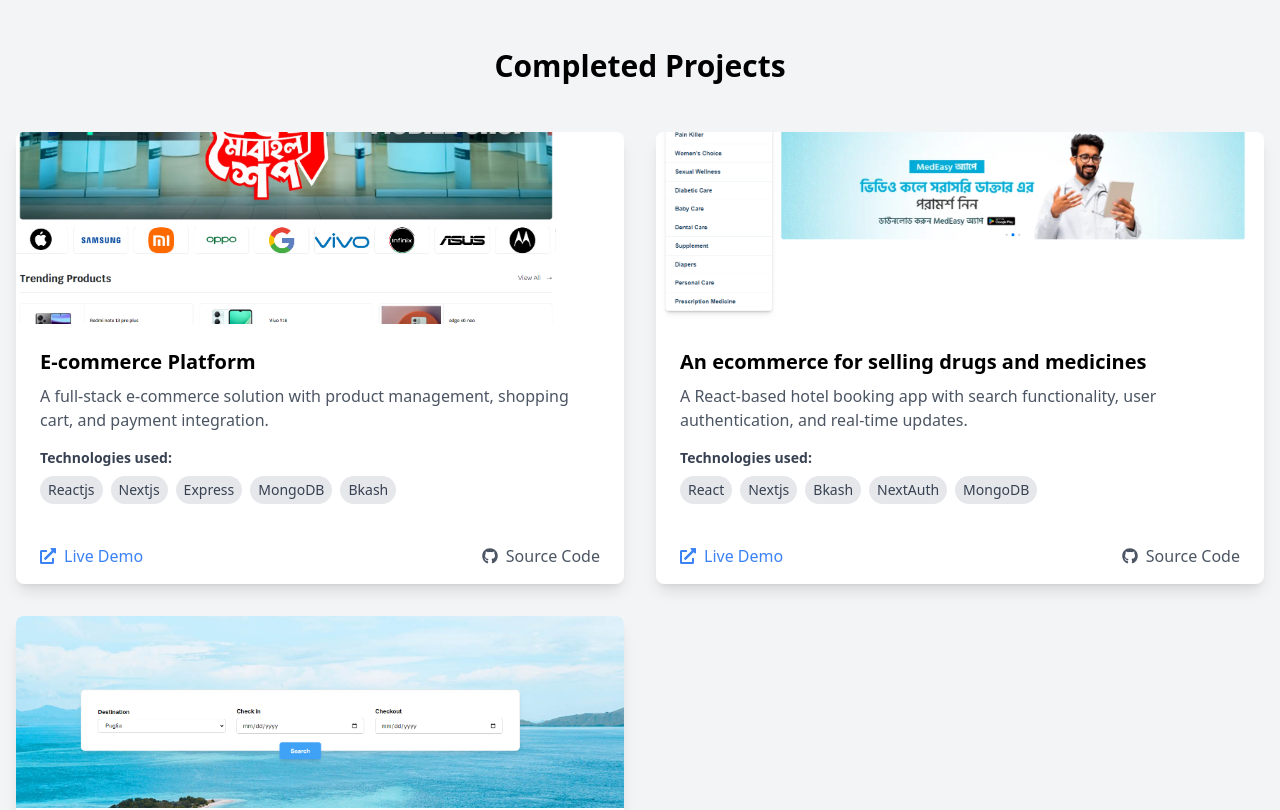
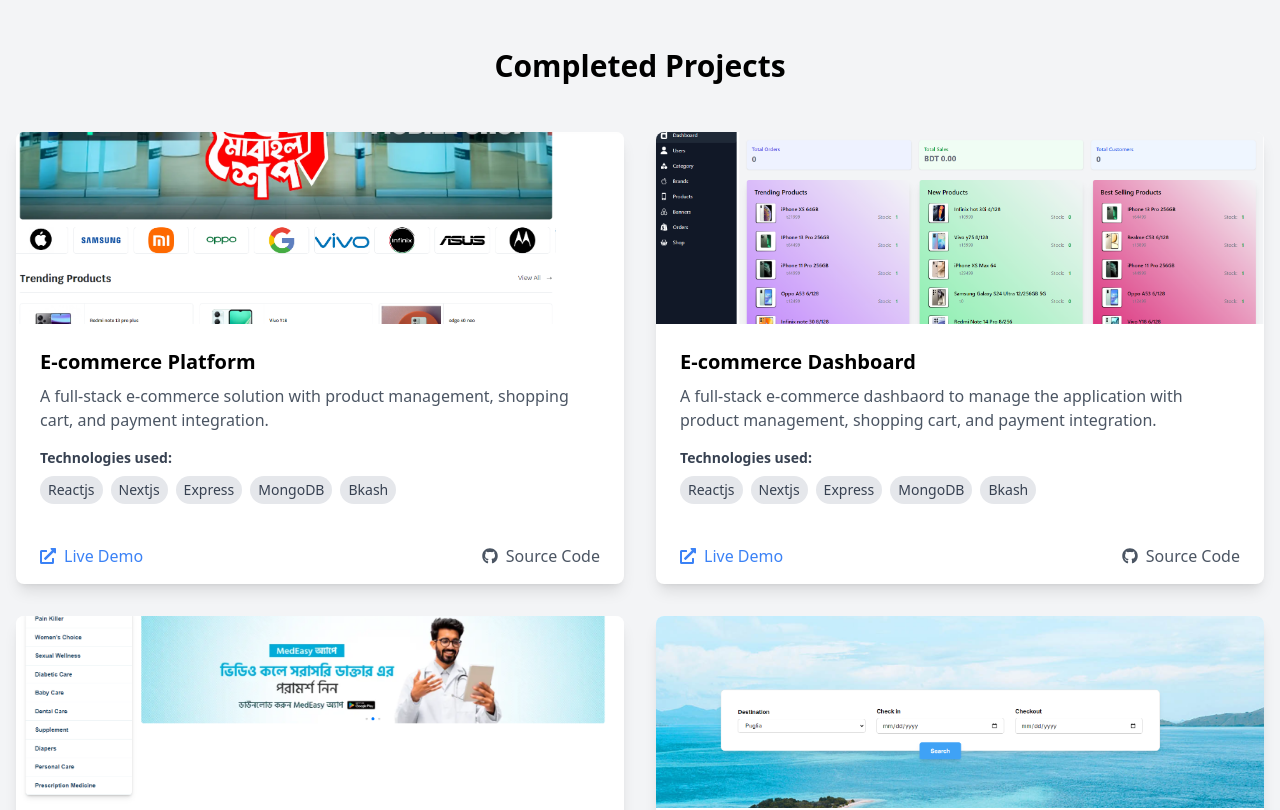
Before and after one commit to SumonsNote/portfolio, a Next.js app: page / in a window 1280 px wide. Shown: the part 2180-2990 px from the top of the page. Built offline with nearby package versions, Linux system fonts and the light colour scheme.

Commit message:
update the image

```diff
--- a/src/app/components/Projects.jsx
+++ b/src/app/components/Projects.jsx
@@ -13,6 +13,15 @@
     image: "/projects/kabbo.jpg",
     technologies: ["Reactjs", "Nextjs", "Express", "MongoDB", "Bkash"],
     liveDemo: "https://www.kabbomobileshop.com/",
+    sourceCode: "https://github.com/SumonsNote/mcom-dashboard",
+  },
+  {
+    title: "E-commerce Dashboard",
+    description:
+      "A full-stack e-commerce dashbaord to manage the application with product management, shopping cart, and payment integration.",
+    image: "/projects/dashboard.png",
+    technologies: ["Reactjs", "Nextjs", "Express", "MongoDB", "Bkash"],
+    liveDemo: "https://mcom-dashboard.vercel.app/dashboard",
     sourceCode: "https://github.com/SumonsNote/mcom-dashboard",
   },
   {
```
Also changed, not shown: public/projects/dashboard.png (added).
